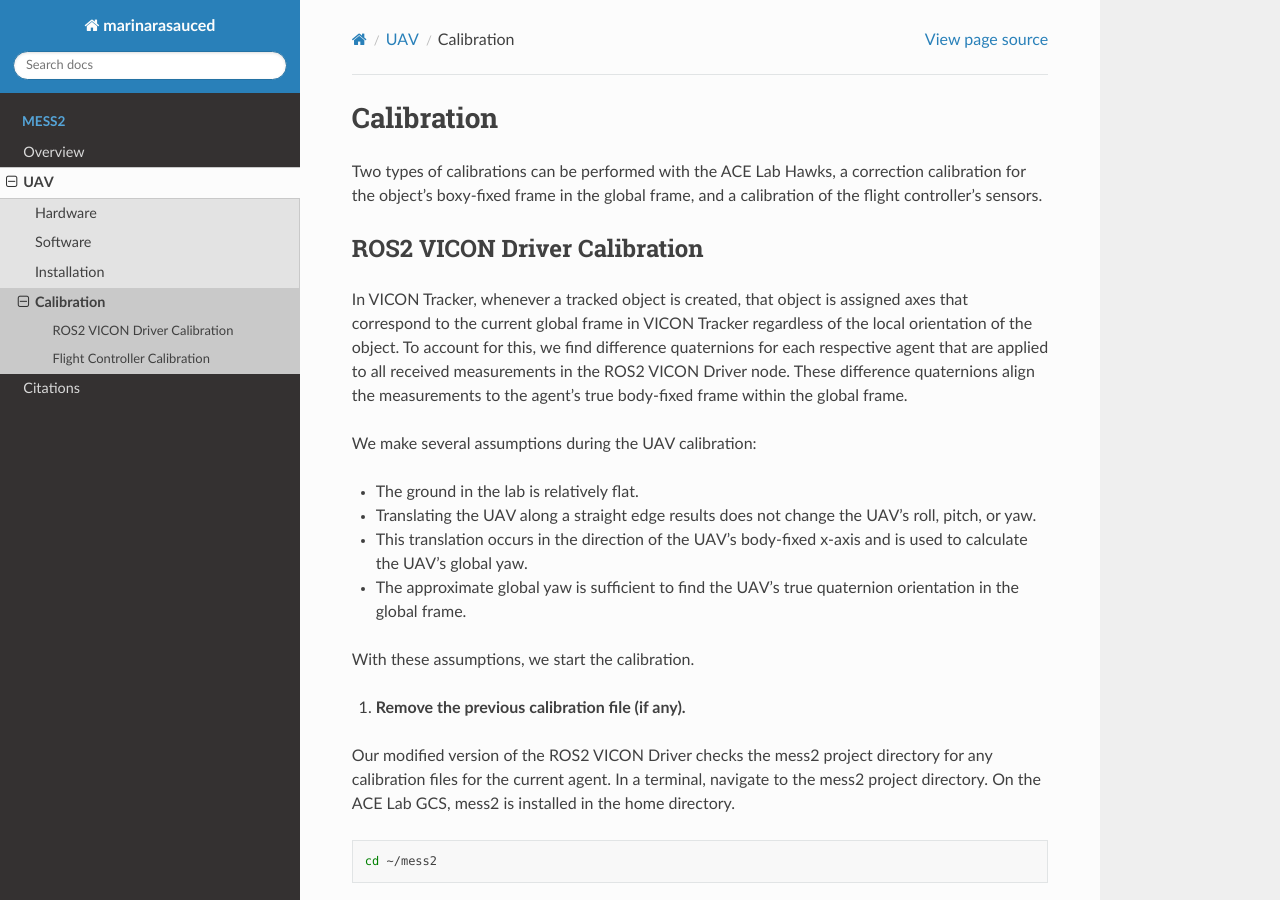
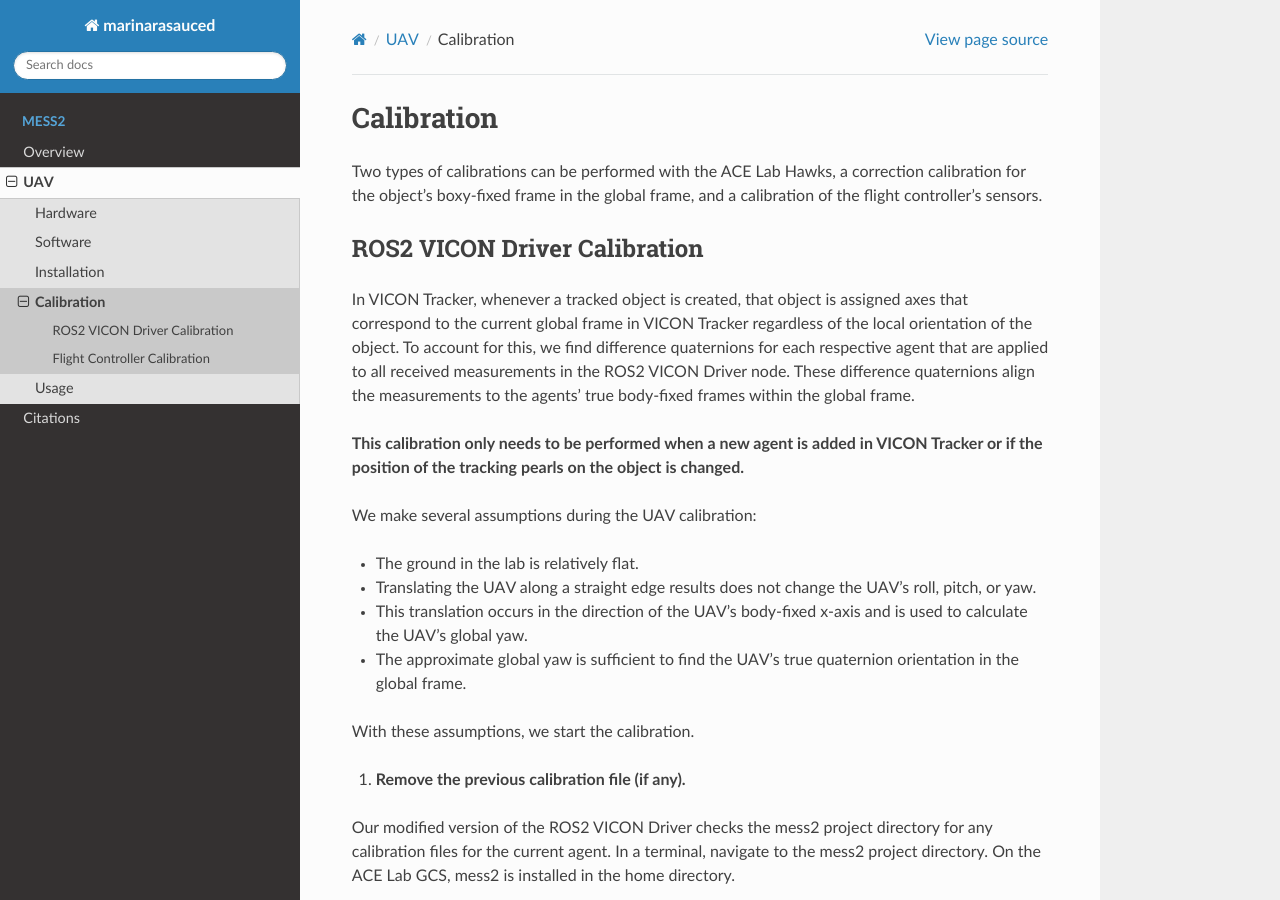
Before and after one commit to modular-experiment-software-system-2/modular-experiment-software-system-2.github.io, a Sphinx documentation site: the page built from doc/projets/mess2/_uav/04.md, in a window 1280 px wide and 900 px high. Built offline with Sphinx 7.4.7 and the Read the Docs theme 2.0.0, drawn with Linux system fonts in a browser that asks for light colours; pages that are not in the unit, such as notebooks, are missing from menus.

Commit message:
small structural change for future documentation of uav

```diff
--- a/doc/projets/mess2/_uav.rst
+++ b/doc/projets/mess2/_uav.rst
@@ -10,3 +10,4 @@ UAV
     _uav/02
     _uav/03
     _uav/04
+    _uav/05
--- a/doc/projets/mess2/_uav/04.md
+++ b/doc/projets/mess2/_uav/04.md
@@ -4,7 +4,9 @@ Two types of calibrations can be performed with the ACE Lab Hawks, a correction
 
 ## ROS2 VICON Driver Calibration
 
-In VICON Tracker, whenever a tracked object is created, that object is assigned axes that correspond to the current global frame in VICON Tracker regardless of the local orientation of the object. To account for this, we find difference quaternions for each respective agent that are applied to all received measurements in the ROS2 VICON Driver node. These difference quaternions align the measurements to the agent's true body-fixed frame within the global frame.
+In VICON Tracker, whenever a tracked object is created, that object is assigned axes that correspond to the current global frame in VICON Tracker regardless of the local orientation of the object. To account for this, we find difference quaternions for each respective agent that are applied to all received measurements in the ROS2 VICON Driver node. These difference quaternions align the measurements to the agents' true body-fixed frames within the global frame.
+
+**This calibration only needs to be performed when a new agent is added in VICON Tracker or if the position of the tracking pearls on the object is changed.**
 
 We make several assumptions during the UAV calibration:
 - The ground in the lab is relatively flat.
--- /dev/null
+++ b/doc/projets/mess2/_uav/05.md
@@ -0,0 +1 @@
+# Usage
```
